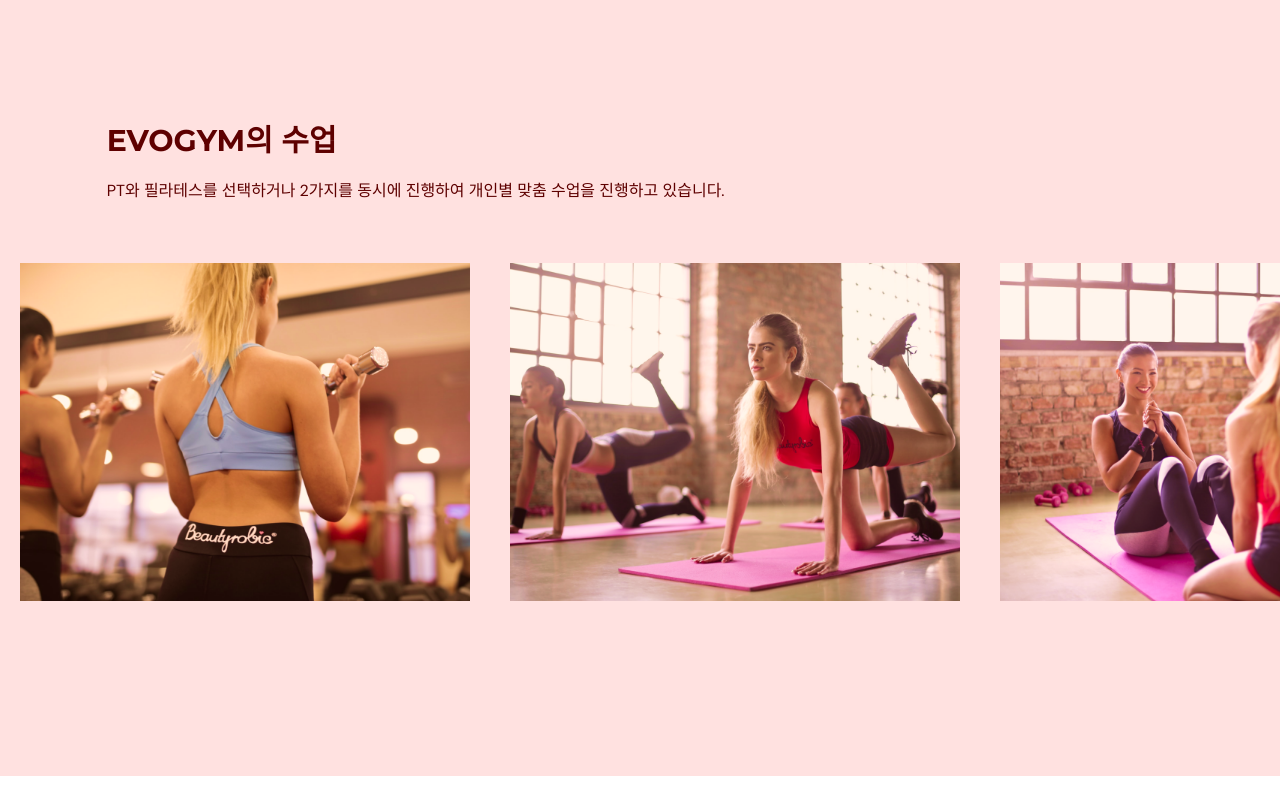
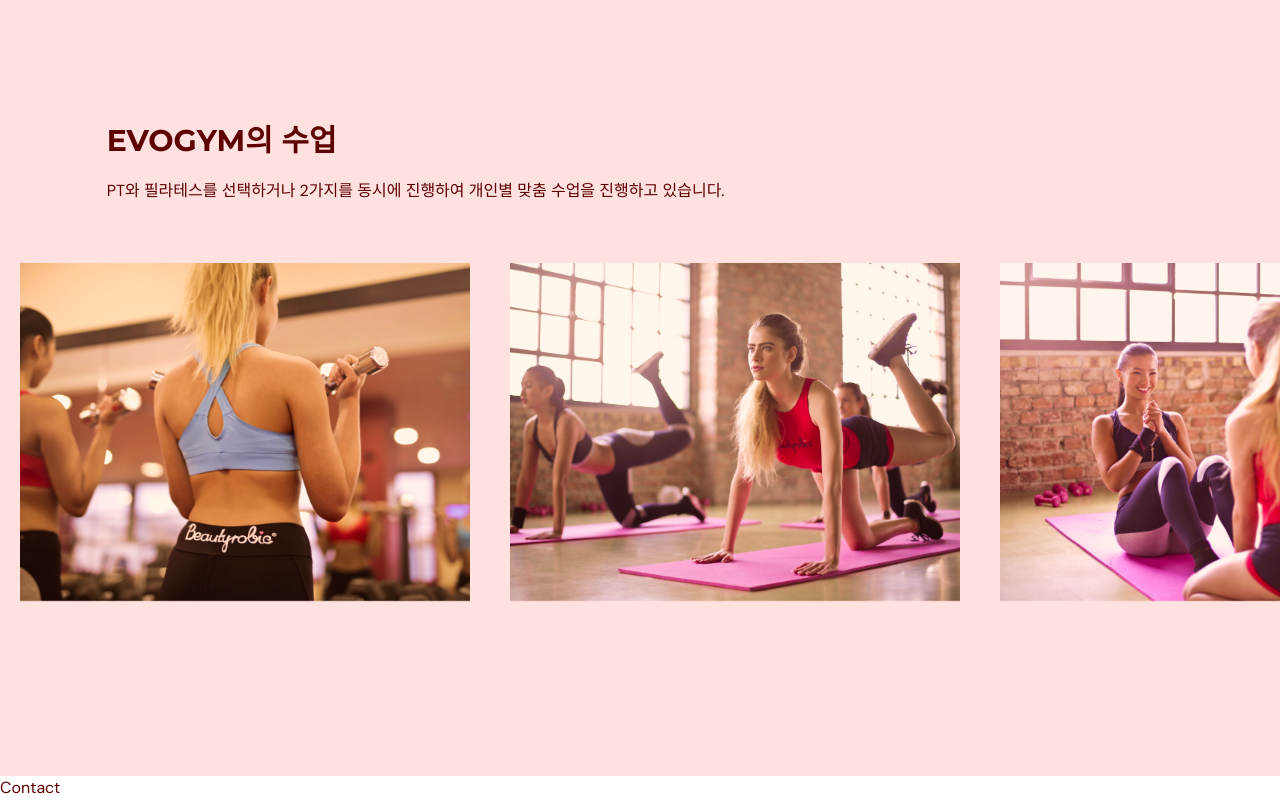
Before and after one commit to amh6281/Fitness-App, a React (Vite) app: page / in a window 1280 px wide. Shown: the part 2146-2946 px from the top of the page. Before the commit the page ends 2922 px from the top, so only its background shows below. Built offline with nearby package versions, Linux system fonts and the light colour scheme.

Commit message:
Contact 컴포넌트 생성 2022.02.03

```diff
--- a/src/App.tsx
+++ b/src/App.tsx
@@ -4,6 +4,7 @@ import Home from "@/components/home";
 import Benefits from "@/components/benefit";
 import Classes from "@/components/classes";
 import { SelectedPage } from "@/shared/types";
+import Contact from "@/components/contact";
 
 function App() {
   const [selectedPage, setSelectedPage] = useState<SelectedPage>(
@@ -33,6 +34,7 @@ function App() {
       <Home setSelectedPage={setSelectedPage} />
       <Benefits setSelectedPage={setSelectedPage} />
       <Classes setSelectedPage={setSelectedPage} />
+      <Contact setSelectedPage={setSelectedPage} />
     </div>
   );
 }
--- /dev/null
+++ b/src/components/contact/index.tsx
@@ -0,0 +1,12 @@
+import { SelectedPage } from "@/shared/types";
+import React from "react";
+
+type Props = {
+  setSelectedPage: (value: SelectedPage) => void;
+};
+
+const Contact = ({ setSelectedPage }: Props) => {
+  return <div>Contact</div>;
+};
+
+export default Contact;
```
